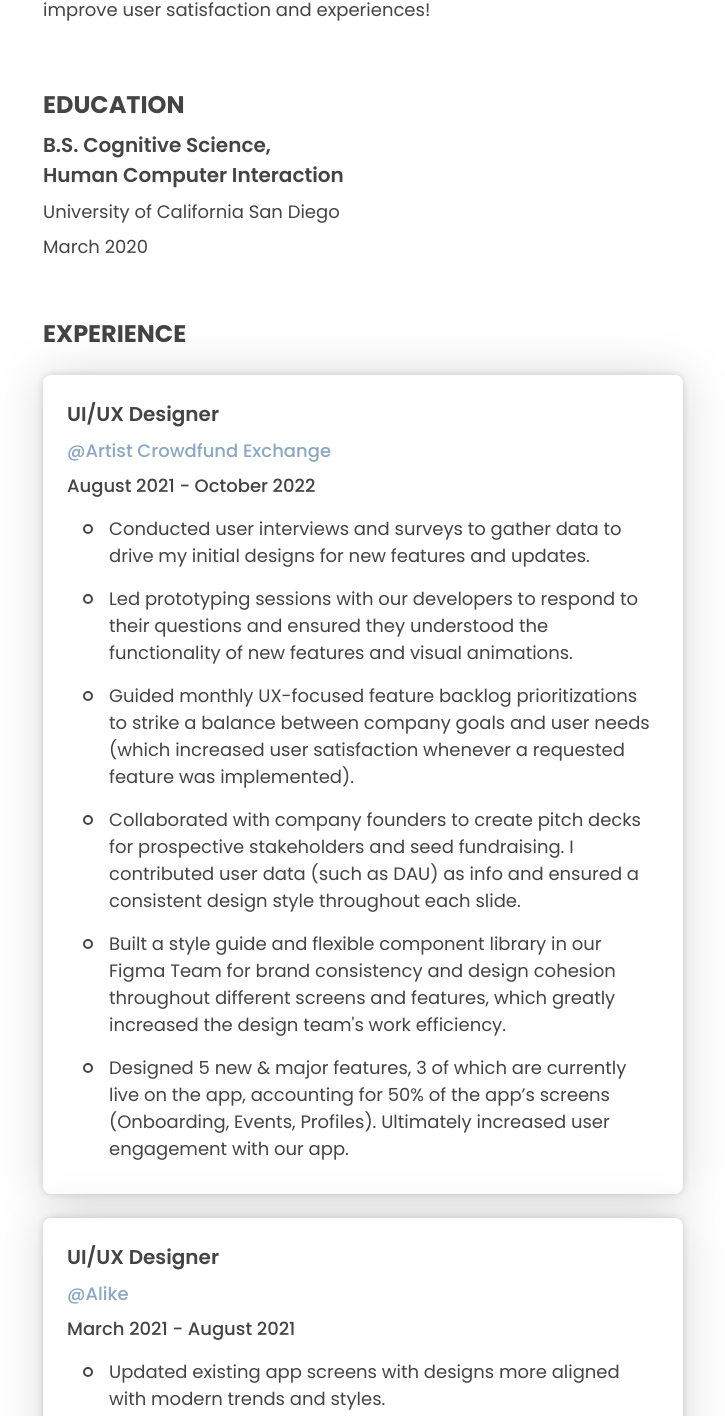
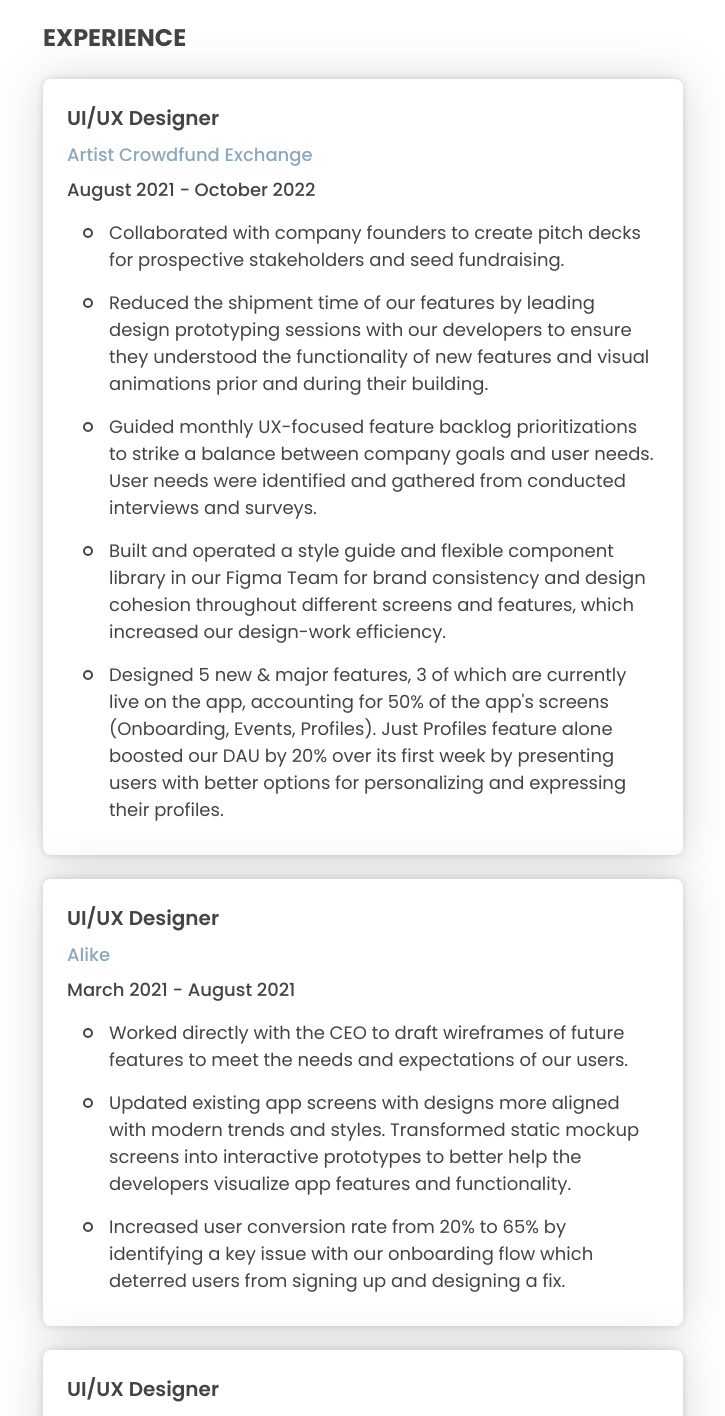
Before and after one commit to aktov/Portfolio, a React (Create React App) app: page /#/ in a window 1280 px wide. Shown: the part 9315-10731 px from the top of the page, without its empty margins (277-1002 px from the left). Built offline with nearby package versions, Linux system fonts and the light colour scheme.

Commit message:
Updated experience

```diff
--- a/src/components/Experience.js
+++ b/src/components/Experience.js
@@ -57,7 +57,7 @@
             </div> */}
             <h4> {props.title} </h4>
             {/* <h5> <a href={props.link} target="_blank" rel="noopener noreferrer"> {'@' + props.location} <img src={open}/></a> </h5> */}
-            <h5> <a href={props.link} target="_blank" rel="noopener noreferrer"> {'@' + props.location} </a> </h5>
+            <h5> <a href={props.link} target="_blank" rel="noopener noreferrer"> {props.location} </a> </h5>
             <h5> {props.period} </h5>
             <div className='phrases'>
               {props.info.map((phrase, index) =>
@@ -68,7 +68,7 @@
           :
           <>
             <h4> {props.title} </h4>
-            <h5> <a href={props.link} target="_blank" rel="noopener noreferrer"> {'@' + props.location} </a> </h5>
+            <h5> <a href={props.link} target="_blank" rel="noopener noreferrer"> {props.location} </a> </h5>
             <h5> {props.period} </h5>
             <div className='phrases'>
               {props.info.map((phrase, index) =>
@@ -114,7 +114,7 @@
               />
             </div>
             <h4> {props.title} </h4>
-            <h5> <a href={props.link} target="_blank" rel="noopener noreferrer"> {'@' + props.location} </a> </h5>
+            <h5> <a href={props.link} target="_blank" rel="noopener noreferrer"> {props.location} </a> </h5>
             <h5> {props.period} </h5>
             <div className='phrases'>
               {props.info.map((phrase, index) =>
@@ -125,7 +125,7 @@
           :
           <>
             <h4> {props.title} </h4>
-            <h5> <a href={props.link} target="_blank" rel="noopener noreferrer"> {'@' + props.location} </a> </h5>
+            <h5> <a href={props.link} target="_blank" rel="noopener noreferrer"> {props.location} </a> </h5>
             <h5> {props.period} </h5>
             <div className='phrases'>
               {props.info.map((phrase, index) =>
@@ -160,12 +160,11 @@
             period='August 2021 - October 2022'
             // highlight={true}
             info={[
-              'Conducted user interviews and surveys to gather data to drive my initial designs for new features and updates.',
-              'Led prototyping sessions with our developers to respond to their questions and ensured they understood the functionality of new features and visual animations.',
-              'Guided monthly UX-focused feature backlog prioritizations to strike a balance between company goals and user needs (which increased user satisfaction whenever a requested feature was implemented).',
-              'Collaborated with company founders to create pitch decks for prospective stakeholders and seed fundraising. I contributed user data (such as DAU) as info and ensured a consistent design style throughout each slide.',
-              'Built a style guide and flexible component library in our Figma Team for brand consistency and design cohesion throughout different screens and features, which greatly increased the design team\'s work efficiency.',
-              'Designed 5 new & major features, 3 of which are currently live on the app, accounting for 50% of the app’s screens (Onboarding, Events, Profiles). Ultimately increased user engagement with our app.'
+              'Collaborated with company founders to create pitch decks for prospective stakeholders and seed fundraising. ',
+              'Reduced the shipment time of our features by leading design prototyping sessions with our developers to ensure they understood the functionality of new features and visual animations prior and during their building. ',
+              'Guided monthly UX-focused feature backlog prioritizations to strike a balance between company goals and user needs. User needs were identified and gathered from conducted interviews and surveys. ',
+              'Built and operated a style guide and flexible component library in our Figma Team for brand consistency and design cohesion throughout different screens and features, which increased our design-work efficiency.',
+              'Designed 5 new & major features, 3 of which are currently live on the app, accounting for 50% of the app\'s screens (Onboarding, Events, Profiles). Just Profiles feature alone boosted our DAU by 20% over its first week by presenting users with better options for personalizing and expressing their profiles.'
             ]}
           />
           <JobListing
@@ -176,10 +175,9 @@
             period='March 2021 - August 2021'
             // highlight={true}
             info={[
-              'Updated existing app screens with designs more aligned with modern trends and styles.',
               'Worked directly with the CEO to draft wireframes of future features to meet the needs and expectations of our users.',
-              'Transformed static mockup screens into interactive prototypes to better help the developers visualize app features and functionality.',
-              'Identified a key issue with our onboarding flow which deterred users from signing up and designed a fix that increased user acquisition.'
+              'Updated existing app screens with designs more aligned with modern trends and styles. Transformed static mockup screens into interactive prototypes to better help the developers visualize app features and functionality. ',
+              'Increased user conversion rate from 20% to 65% by identifying a key issue with our onboarding flow which deterred users from signing up and designing a fix.'
             ]}
           />
           <JobListing
@@ -190,9 +188,9 @@
             period='September 2020 - July 2021'
             // highlight={true}
             info={[
-              'Spearheaded the company\'s blog website development by designing its initial wireframes, mockups, and final prototype.',
-              'Organized design critique sessions with project managers and software developers to showcase usability flows and features.',
-              'Ensured the web & mobile responsiveness and stylings of the blog site by utilizing Tailwind CSS.'
+              'Spearheaded the company\'s blog website development by implementing the following iterative design process: Research > Wireframes > Testing & Feedback > Prototype > Testing > Build > QA. ',
+              'Organized and guided design critique sessions with project managers and software developers to showcase usability flows and features.',
+              'Ensured the web & mobile responsiveness and styling of the blog site by utilizing Tailwind CSS to edit properties of our React components in our front-end code.'
             ]}
           />
           <JobListing
--- a/src/components/Pages/Resume.js
+++ b/src/components/Pages/Resume.js
@@ -16,7 +16,7 @@
 
         <div className='container' style={this.props.screenWidth > 640 ? null : {width: '75%'}}>
           <Title title='resume' screenWidth={this.props.screenWidth} />
-          <div className='section'>
+          {/* <div className='section'>
             <h3> SUMMARY </h3>
             <p>
               Detail-oriented UI/UX Designer with over 3 years of project and work experience and a passion for user-centered design.
@@ -24,22 +24,20 @@
             <p>
               Currently seeking opportunities to design innovative solutions that will improve user satisfaction and experiences!
             </p>
-          </div>
+          </div> */}
           <div className='section'>
             <h3> EDUCATION </h3>
             <h4>
-              B.S. Cognitive Science, <br/>
-              Human Computer Interaction
+              B.S. Human Computer Interaction
             </h4>
-            <p style={lessMargins}> University of California San Diego </p>
-            <p style={lessMargins}> March 2020 </p>
+            <p style={lessMargins}> University of California, San Diego (2020)</p>
           </div>
           <div className='section'>
             <h3> EXPERIENCE </h3>
             <Experience screenWidth={this.props.screenWidth}/>
           </div>
           <div className='section'>
-            <h3> SKILLS </h3>
+            <h3> SKILLS & TOOLS </h3>
             <Skills screenWidth={this.props.screenWidth}/>
           </div>
         </div>
--- a/src/components/Skills.js
+++ b/src/components/Skills.js
@@ -3,38 +3,41 @@
 import Phrase from './Phrase.js';
 
 const skillsList = {
-  'Programming': [
+  'Research': [
+    'Design Thinking',
+    'User Research',
+    'Need Finding',
+    'Storyboarding',
+    'Competitive Analysis',
+    'Usability Testing',
+  ],
+
+  'Design': [
+    'Design Systems',
+    'Information Architecture',
+    'Wireframing',
+    'Mockups',
+    'Prototyping'
+  ],
+
+  'Programming & Frameworks': [
     'HTML/CSS',
     'JavaScript',
-    'Lua'
-  ],
-  'Frameworks': [
-    'Experience w React.js',
+    'Lua',
+    'React.js',
     'Tailwind CSS',
     'Sass',
     'MJML'
   ],
-  'UI Methods': [
-    'Wireframing',
-    'Mockups',
-    'Prototyping'
-  ],
-  'UX Methods': [
-    'User Testing',
-    'Personas',
-    'Storyboards',
-    'Competitive Analyses',
-    'Affinity Diagrams',
-    'Mood Boards'
-  ],
-  'Applications & Software': [
+
+  'Applications': [
     'Figma',
     'Maze.co',
     'Typeform',
     'Squarespace',
-    'Adobe Lightroom',
     'Google Suite',
     'Microsoft Office',
+    'GitHub',
   ]
 }
 
```
